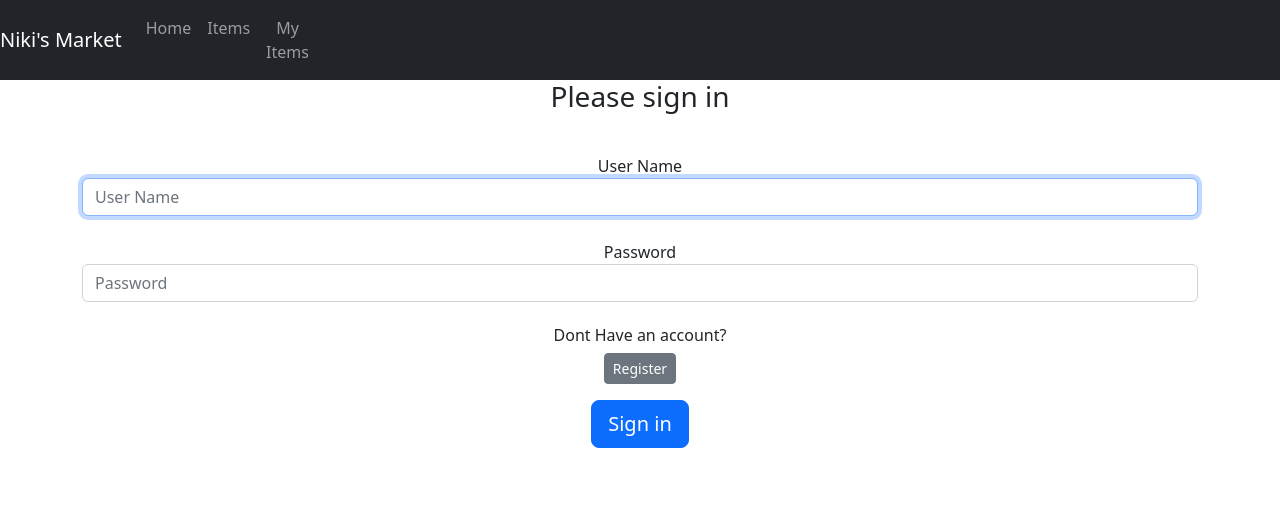
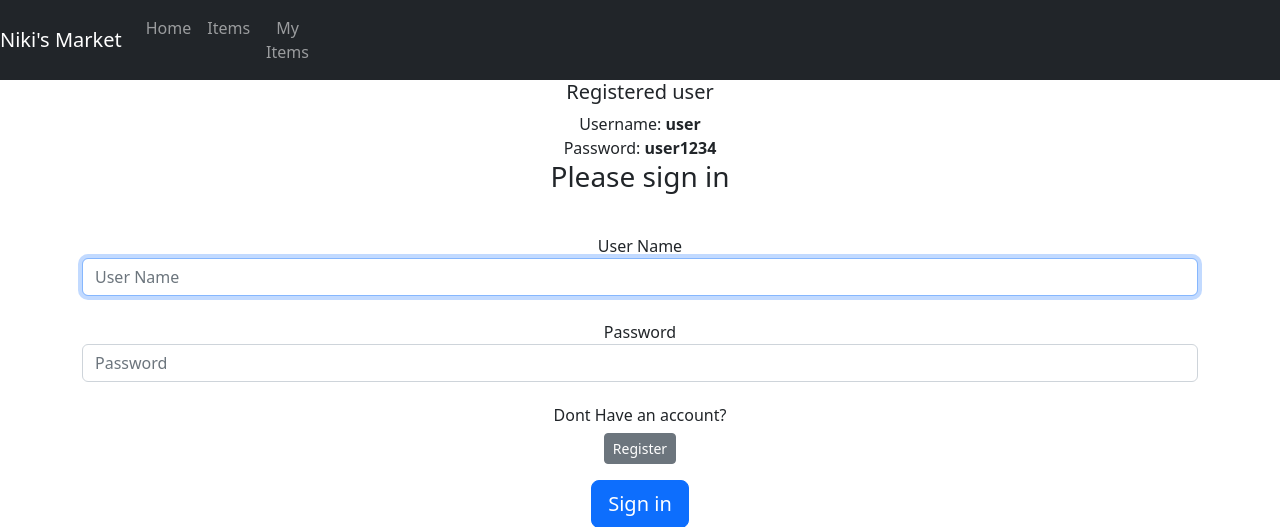
Before and after one commit to nikolayratayov/Market, a Django app: page /login/ in a window 1280 px wide; the page is wider, and only the part inside the window is pictured. Shown: the top 527 px of that part. Run offline with Django 4.2, Linux system fonts and the light colour scheme; some libraries are stand-ins or nearby versions.

Commit message:
market app

```diff
--- a/market/main/templates/main/login.html
+++ b/market/main/templates/main/login.html
@@ -5,6 +5,15 @@
 
 {% block content %}
     <body class="text-center">
+        <h5>
+            Registered user
+        </h5>
+        <div>
+            Username: <b>user</b>
+        </div>
+        <div>
+            Password: <b>user1234</b>
+        </div>
         <form class="form-signin" method="POST">
             {% csrf_token %}
 
```
Also changed, not shown: market/db.sqlite3.
